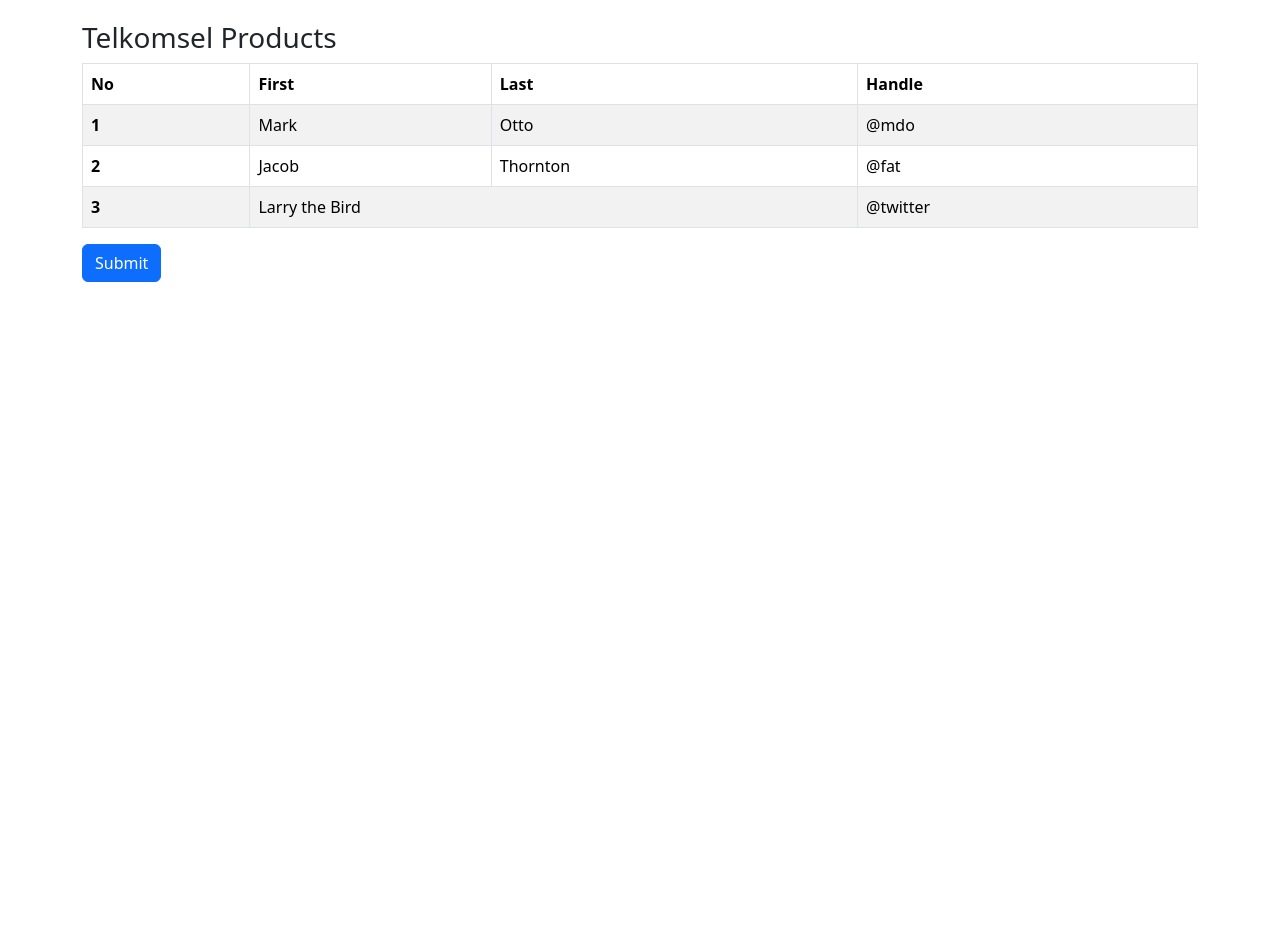
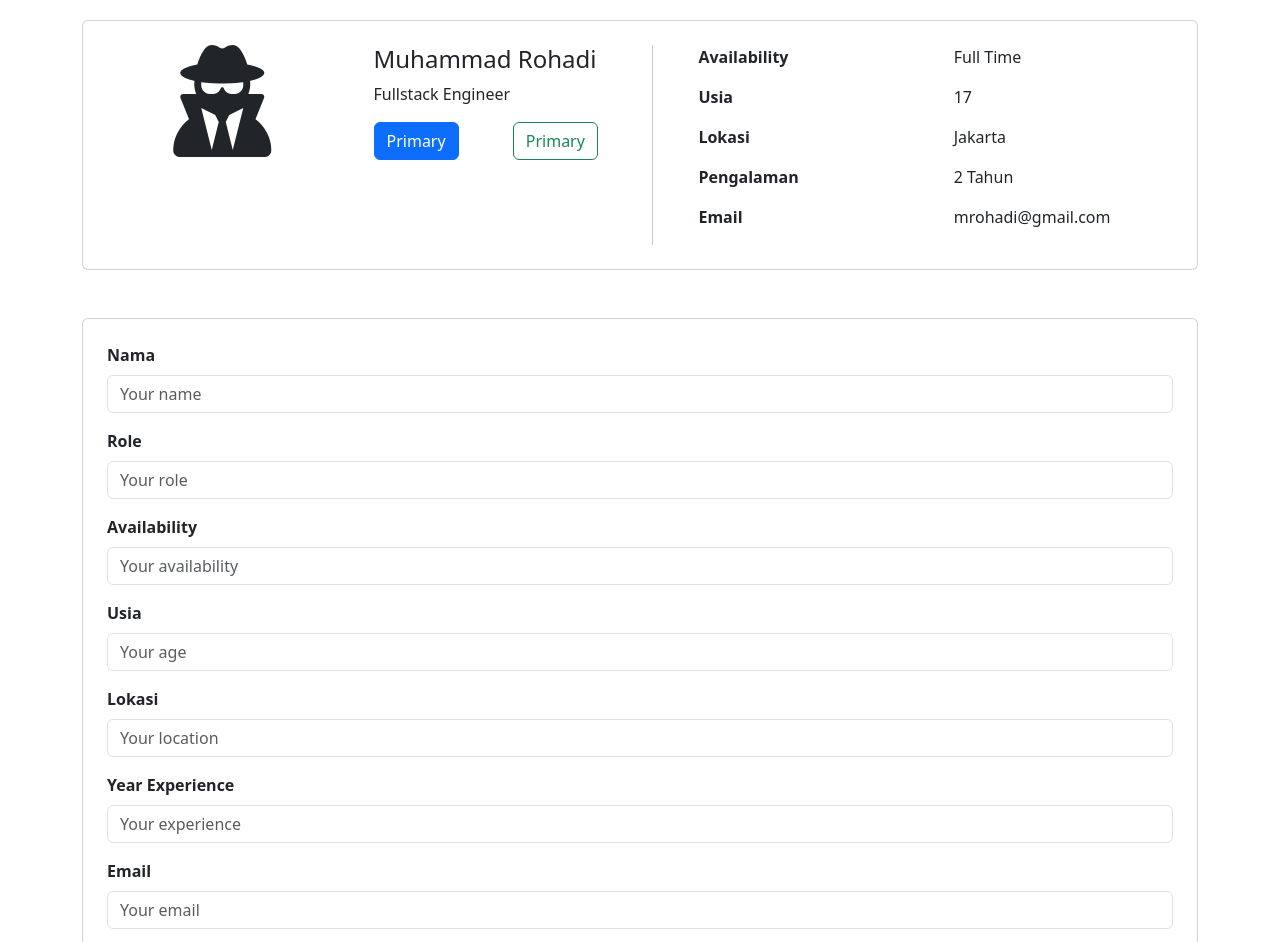
Before and after one commit to mrohadi/assignment-1, a plain HTML site: page index.html in a window 1280 px wide. Shown: the part 60-1002 px from the top of the page. Before the commit the page ends 800 px from the top, so only its background shows below. Drawn offline with nearby package versions, Linux system fonts and the light colour scheme.

Commit message:
[mrohadi] - feat: finish first assignment

```diff
--- a/index.html
+++ b/index.html
@@ -10,19 +10,14 @@
       integrity="sha384-QWTKZyjpPEjISv5WaRU9OFeRpok6YctnYmDr5pNlyT2bRjXh0JMhjY6hW+ALEwIH"
       crossorigin="anonymous"
     />
+    <script
+      src="https://kit.fontawesome.com/f38d3cc82b.js"
+      crossorigin="anonymous"
+    ></script>
   </head>
   <body>
     <nav class="navbar navbar-expand-lg bg-body-tertiary">
       <div class="container">
-        <a class="navbar-brand" href="#">
-          <img
-            src="https://upload.wikimedia.org/wikipedia/commons/thumb/b/bc/Telkomsel_2021_icon.svg/1491px-Telkomsel_2021_icon.svg.png"
-            alt="Logo"
-            height="30"
-            class="d-inline-block align-text-top"
-          />
-          Telkomsel
-        </a>
         <button
           class="navbar-toggler"
           type="button"
@@ -35,8 +30,11 @@
           <span class="navbar-toggler-icon"></span>
         </button>
 
-        <div class="collapse navbar-collapse" id="navbarSupportedContent">
-          <ul class="navbar-nav me-auto mb-2 mb-lg-0">
+        <div
+          class="collapse navbar-collapse justify-content-end"
+          id="navbarSupportedContent"
+        >
+          <ul class="navbar-nav">
             <li class="nav-item">
               <a class="nav-link active" aria-current="page" href="#">Home</a>
             </li>
@@ -55,46 +53,165 @@
                 >My Blogs</a
               >
             </li>
+            <li class="nav-item">
+              <a class="nav-link active" aria-current="page" href="#"
+                >Inventory</a
+              >
+            </li>
           </ul>
         </div>
       </div>
     </nav>
 
-    <section class="container mt-4">
-      <h3>Telkomsel Products</h3>
-      <!-- Table -->
-      <table class="table table-bordered table-striped">
-        <thead>
-          <tr>
-            <th scope="col">No</th>
-            <th scope="col">First</th>
-            <th scope="col">Last</th>
-            <th scope="col">Handle</th>
-          </tr>
-        </thead>
-        <tbody>
-          <tr>
-            <th scope="row">1</th>
-            <td>Mark</td>
-            <td>Otto</td>
-            <td>@mdo</td>
-          </tr>
-          <tr>
-            <th scope="row">2</th>
-            <td>Jacob</td>
-            <td>Thornton</td>
-            <td>@fat</td>
-          </tr>
-          <tr>
-            <th scope="row">3</th>
-            <td colspan="2">Larry the Bird</td>
-            <td>@twitter</td>
-          </tr>
-        </tbody>
-      </table>
-      <!-- ./Table -->
+    <section class="container my-4">
+      <!-- Top -->
+      <div class="card py-4">
+        <div class="container text-center">
+          <div class="row">
+            <div class="col">
+              <div class="row">
+                <div class="col">
+                  <i class="fas fa-user-secret fa-7x"></i>
+                </div>
+                <div class="col text-start">
+                  <h4>Muhammad Rohadi</h4>
+                  <p>Fullstack Engineer</p>
+                  <div class="row">
+                    <div class="col">
+                      <button type="button" class="btn btn-primary">
+                        Primary
+                      </button>
+                    </div>
+                    <div class="col">
+                      <button type="button" class="btn btn-outline-success">
+                        Primary
+                      </button>
+                    </div>
+                  </div>
+                </div>
+              </div>
+            </div>
 
-      <button class="btn btn-primary">Submit</button>
+            <div class="col">
+              <div class="row">
+                <div class="col hstack">
+                  <div class="vr"></div>
+                </div>
+
+                <div class="col-11">
+                  <div class="row">
+                    <div class="col">
+                      <div class="row text-start">
+                        <p class="fw-bold">Availability</p>
+                        <p class="fw-bold">Usia</p>
+                        <p class="fw-bold">Lokasi</p>
+                        <p class="fw-bold">Pengalaman</p>
+                        <p class="fw-bold">Email</p>
+                      </div>
+                    </div>
+                    <div class="col">
+                      <div class="row text-start">
+                        <p>Full Time</p>
+                        <p>17</p>
+                        <p>Jakarta</p>
+                        <p>2 Tahun</p>
+                        <p>mrohadi@gmail.com</p>
+                      </div>
+                    </div>
+                  </div>
+                </div>
+              </div>
+            </div>
+          </div>
+        </div>
+      </div>
+      <!-- End of Top -->
+
+      <!-- Bottom -->
+      <div class="card py-4 mt-5">
+        <div class="mb-3 mx-4">
+          <label for="inputName" class="form-label fw-bold">Nama</label>
+          <input
+            type="text"
+            class="form-control"
+            id="inputName"
+            placeholder="Your name"
+          />
+        </div>
+
+        <div class="mb-3 mx-4">
+          <label for="inputRole" class="form-label fw-bold">Role</label>
+          <input
+            type="text"
+            class="form-control"
+            id="inputRole"
+            placeholder="Your role"
+          />
+        </div>
+
+        <div class="mb-3 mx-4">
+          <label for="inputAvailability" class="form-label fw-bold"
+            >Availability</label
+          >
+          <input
+            type="text"
+            class="form-control"
+            id="inputAvailability"
+            placeholder="Your availability"
+          />
+        </div>
+
+        <div class="mb-3 mx-4">
+          <label for="inputUsia" class="form-label fw-bold">Usia</label>
+          <input
+            type="number"
+            class="form-control"
+            id="inputAvailability"
+            placeholder="Your age"
+          />
+        </div>
+
+        <div class="mb-3 mx-4">
+          <label for="inputLokasi" class="form-label fw-bold">Lokasi</label>
+          <input
+            type="text"
+            class="form-control"
+            id="inputLokasi"
+            placeholder="Your location"
+          />
+        </div>
+
+        <div class="mb-3 mx-4">
+          <label for="inputExperience" class="form-label fw-bold"
+            >Year Experience</label
+          >
+          <input
+            type="number"
+            class="form-control"
+            id="inputExperience"
+            placeholder="Your experience"
+          />
+        </div>
+        <div class="mb-3 mx-4">
+          <label for="inputEmail" class="form-label fw-bold">Email</label>
+          <input
+            type="email"
+            class="form-control"
+            id="inputEmail"
+            placeholder="Your email"
+          />
+        </div>
+
+        <div class="mb-3 mx-4">
+          <input
+            type="submit"
+            class="form-control btn btn-primary"
+            id="inputEmail"
+            placeholder="Your email"
+          />
+        </div>
+      </div>
+      <!-- End of Bottom -->
     </section>
 
     <script
```
